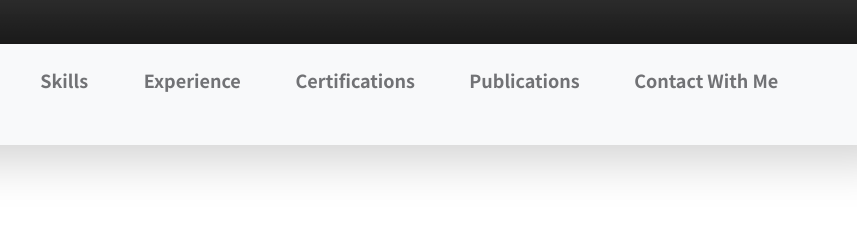
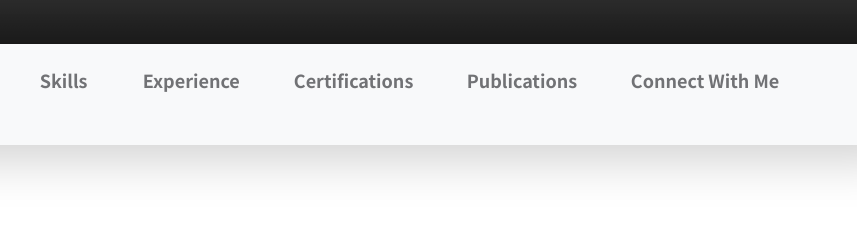
Before and after one commit to youvegotnigel/youvegotnigel.github.io, a plain HTML site: page index.html in a window 1280 px wide. Shown: the part 680-917 px from the top of the page, 381-1238 px from the left. Drawn offline with Linux system fonts and the light colour scheme.

Commit message:
Update index.html

```diff
--- a/index.html
+++ b/index.html
@@ -114,7 +114,7 @@
                         </li>
 
                         <li class="nav-item">
-                            <a class="nav-link" href="#contact">Contact With Me</a>
+                            <a class="nav-link" href="#contact">Connect With Me</a>
                         </li>
                     </ul>
                 </div>
```
